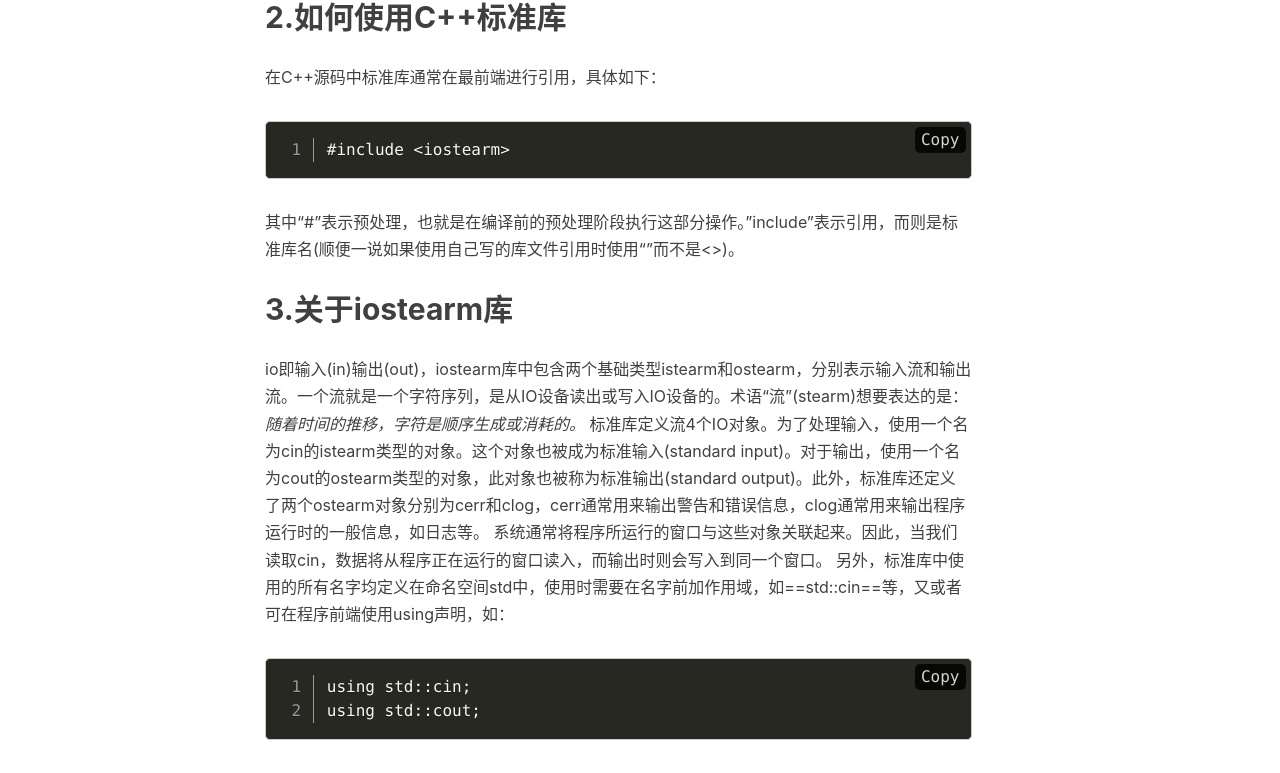
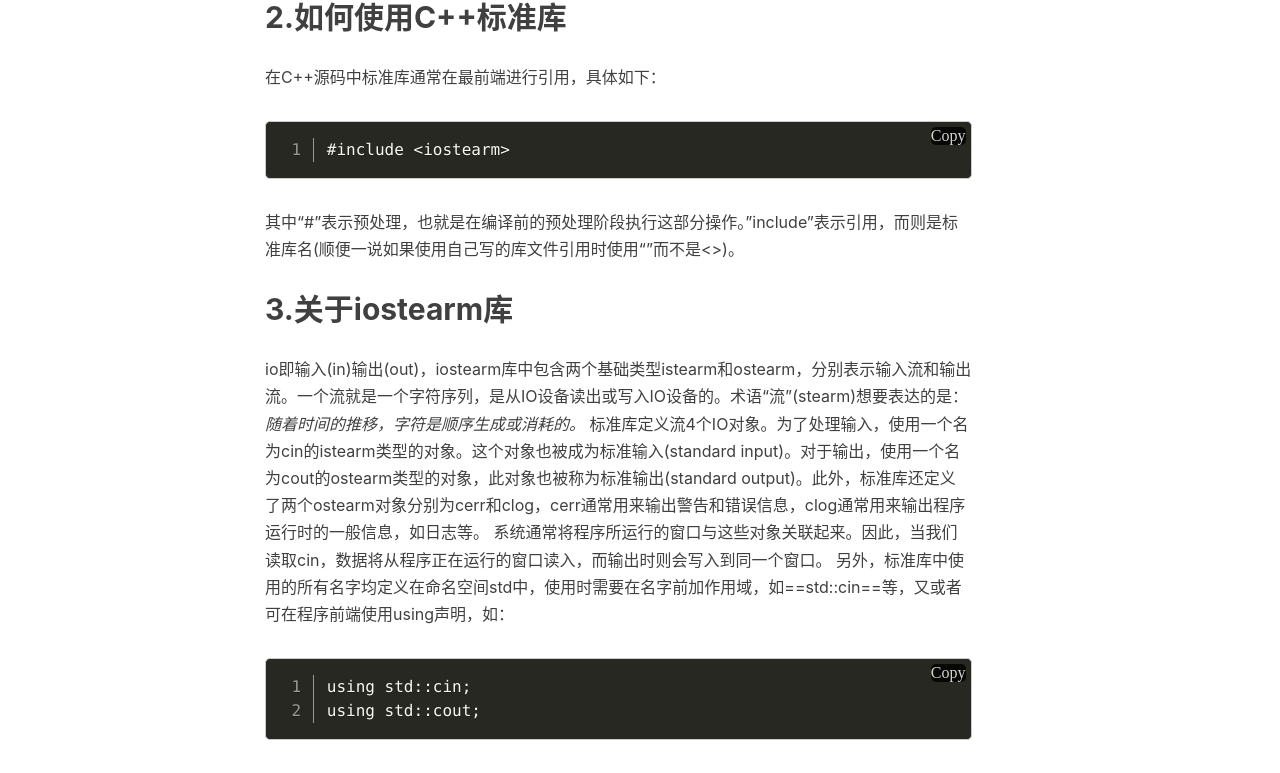
Before and after one commit to devilYD/devilYD.github.io, a Jekyll site: the page built from _posts/2022-2-26-C++标准库笔记(一).md, in a window 1280 px wide. Shown: the part 816-1589 px from the top of the page. Built offline with Jekyll 4.4.1, drawn with Linux system fonts in a browser that asks for light colours; nearby versions of some CDN libraries; comment, search, counter and statistics services are not loaded.

Commit message:
更新: 2026-03-08 18:52:57

```diff
--- a/css/copy.css
+++ b/css/copy.css
@@ -1,9 +1,11 @@
 /* 代码块复制功能CCS样式 */
 div.highlight {
+    all: initial;
 	position: relative;
 }
 
 div.highlight .copy-button {
+    all: initial;
 	position: absolute;
 	top: 5px;
 	right: 5px;
```
Also changed, not shown: .obsidian/workspace.json.
